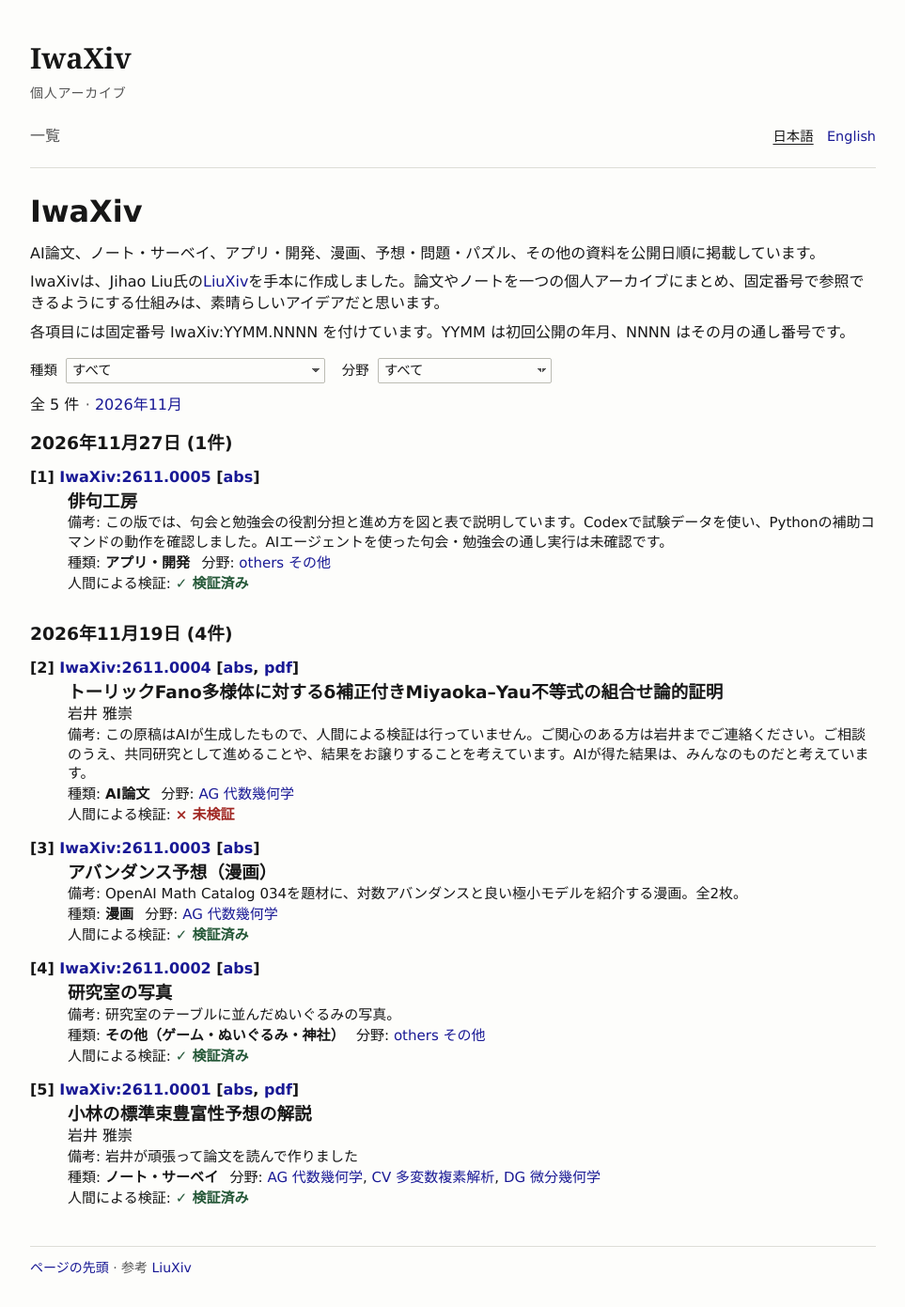
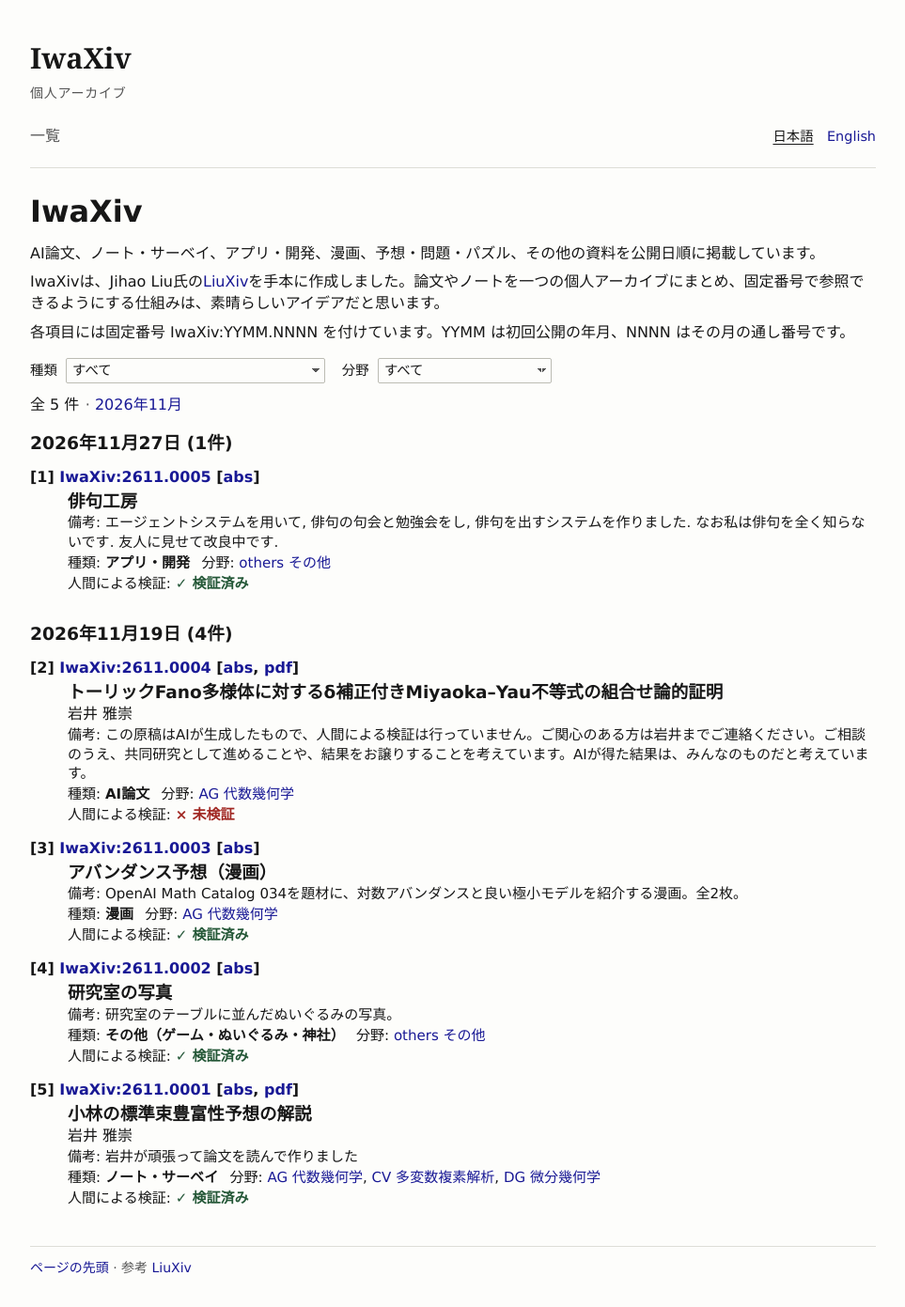
Before and after one commit to masataka123/IwaXiv, a Jekyll site: the page built from index.html, in a window 1280 px wide. Shown: the whole page at 94% size, without its empty margins (158-1121 px from the left). Built offline with Jekyll 4.4.1, drawn with Linux system fonts in a browser that asks for light colours.

Commit message:
Update Haiku Atelier comments

```diff
--- a/_data/works.yml
+++ b/_data/works.yml
@@ -83,12 +83,12 @@
   ja:
     title: 俳句工房
     summary: Codexで句会と勉強会を開くための俳句工房。AIエージェントが作句・読解・添削・選句を分担し、勉強会では自分の読みを公開選評と照らし合わせます。
-    comments: この版では、句会と勉強会の役割分担と進め方を図と表で説明しています。Codexで試験データを使い、Pythonの補助コマンドの動作を確認しました。AIエージェントを使った句会・勉強会の通し実行は未確認です。
+    comments: "エージェントシステムを用いて, 俳句の句会と勉強会をし, 俳句を出すシステムを作りました. なお私は俳句を全く知らないです. 友人に見せて改良中です. "
     body: |
       [使い方（README）](https://github.com/masataka123/haiku-atelier/blob/7e59acc7c4713d89f9128a623f77bdc084d24368/README.md) · [対象コミット `7e59acc`](https://github.com/masataka123/haiku-atelier/commit/7e59acc7c4713d89f9128a623f77bdc084d24368)
   en:
     title: Haiku Atelier
     summary: A Codex project for running haiku workshops and study sessions. AI agents share the work of writing, reading, revising, and selecting poems. In study sessions, participants compare their own readings with published commentary.
-    comments: This version documents the roles and steps for both activities with diagrams and tables. The Python helper commands were tested in Codex using sample data. Full runs of both activities with AI agents remain to be checked.
+    comments: "I built an agent-based system that runs haiku workshops and study sessions and produces haiku. I know nothing about haiku myself. I’m showing it to a friend and making improvements."
     body: |
       [Usage guide (Japanese README)](https://github.com/masataka123/haiku-atelier/blob/7e59acc7c4713d89f9128a623f77bdc084d24368/README.md) · [Commit `7e59acc`](https://github.com/masataka123/haiku-atelier/commit/7e59acc7c4713d89f9128a623f77bdc084d24368)
```
